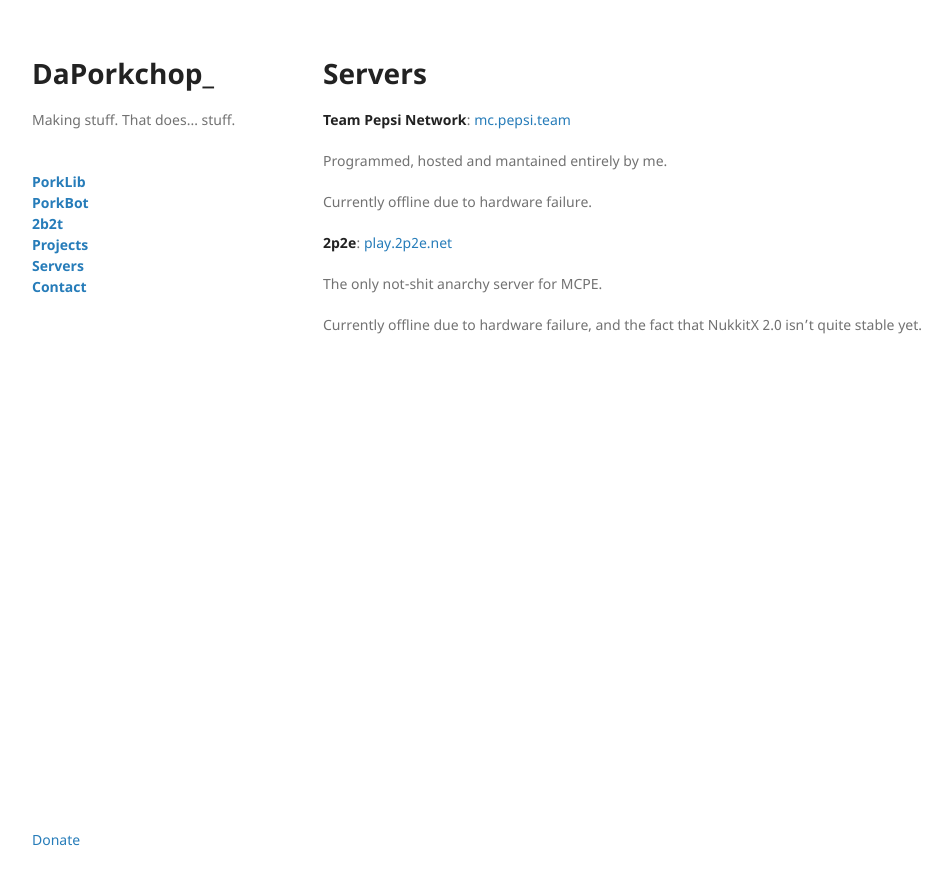
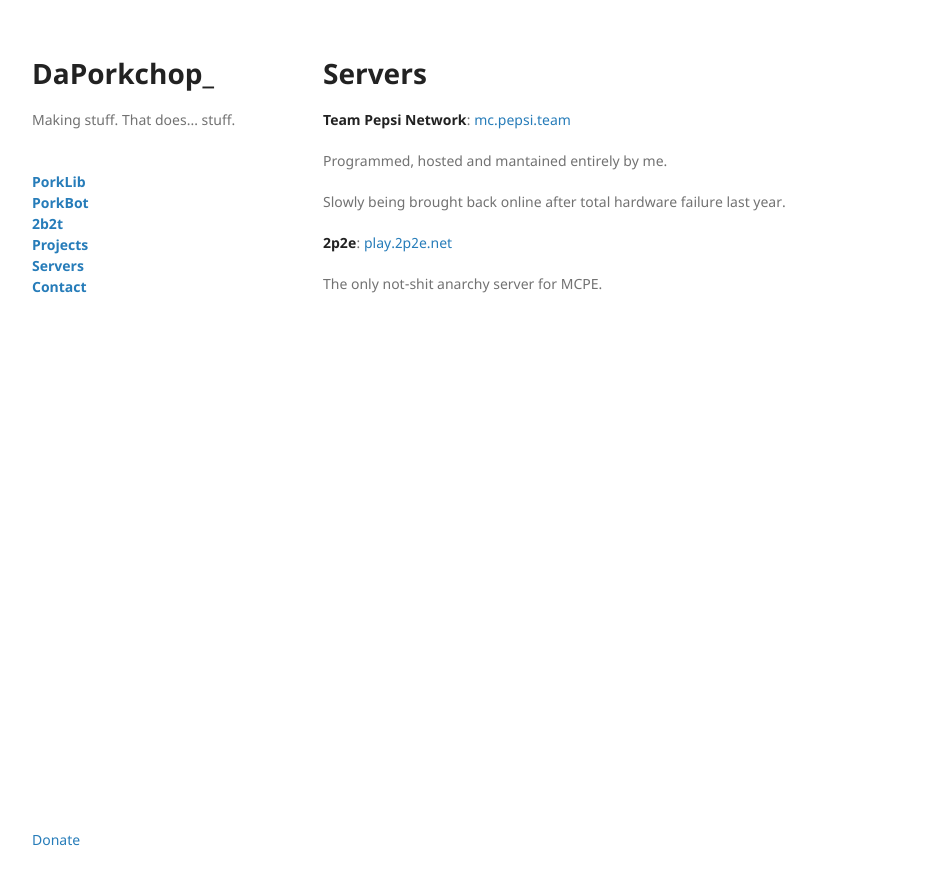
Before and after one commit to DaMatrix/damatrix.github.io, a Jekyll site: the page built from servers.md, in a window 1280 px wide. Shown: the top 885 px of the page, without its empty margins (26-978 px from the left). Built offline with Jekyll 4.4.1, drawn with Linux system fonts in a browser that asks for light colours; our own code applies the rules of GitHub Pages for plain Markdown files.

Commit message:
Update servers.md

```diff
--- a/servers.md
+++ b/servers.md
@@ -8,10 +8,8 @@
 
 Programmed, hosted and mantained entirely by me.
 
-Currently offline due to hardware failure.
+Slowly being brought back online after total hardware failure last year.
 
 **2p2e**: [play.2p2e.net](https://2p2e.net)
 
 The only not-shit anarchy server for MCPE.
-
-Currently offline due to hardware failure, and the fact that NukkitX 2.0 isn't quite stable yet.
```
